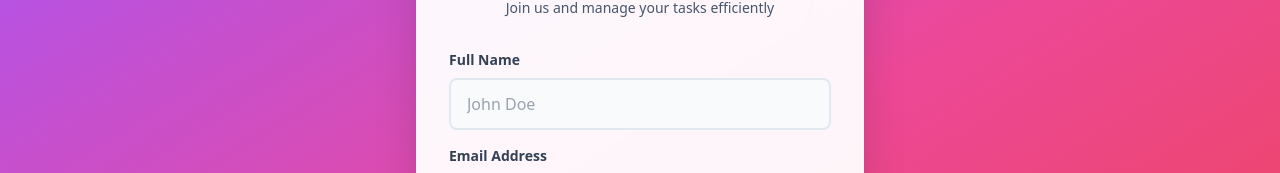
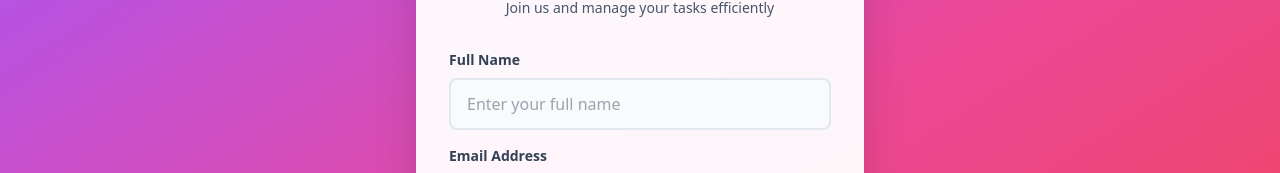
Before and after one commit to Sagar10joshi/Task-Management-Web-Application, a React (Vite) app in the folder task-manager-frontend/: page /Register in a window 1280 px wide. Shown: the part 182-355 px from the top of the page. Built offline with nearby package versions, Linux system fonts and the light colour scheme.

Commit message:
Some minor changes in registration.jsx

```diff
--- a/task-manager-frontend/src/pages/Register.jsx
+++ b/task-manager-frontend/src/pages/Register.jsx
@@ -198,7 +198,7 @@ export default function Register() {
                     ? 'border-red-500 bg-red-50 focus:border-red-600'
                     : 'border-slate-200 bg-slate-50 focus:border-purple-500 focus:bg-white'
                   }`}
-                placeholder="John Doe"
+                placeholder="Enter your full name"
               />
               {errors.fullName && (
                 <p className="text-red-500 text-xs mt-1">{errors.fullName}</p>
```
Also changed, not shown: 1 other file (tests, documents, lock files or other folders).
